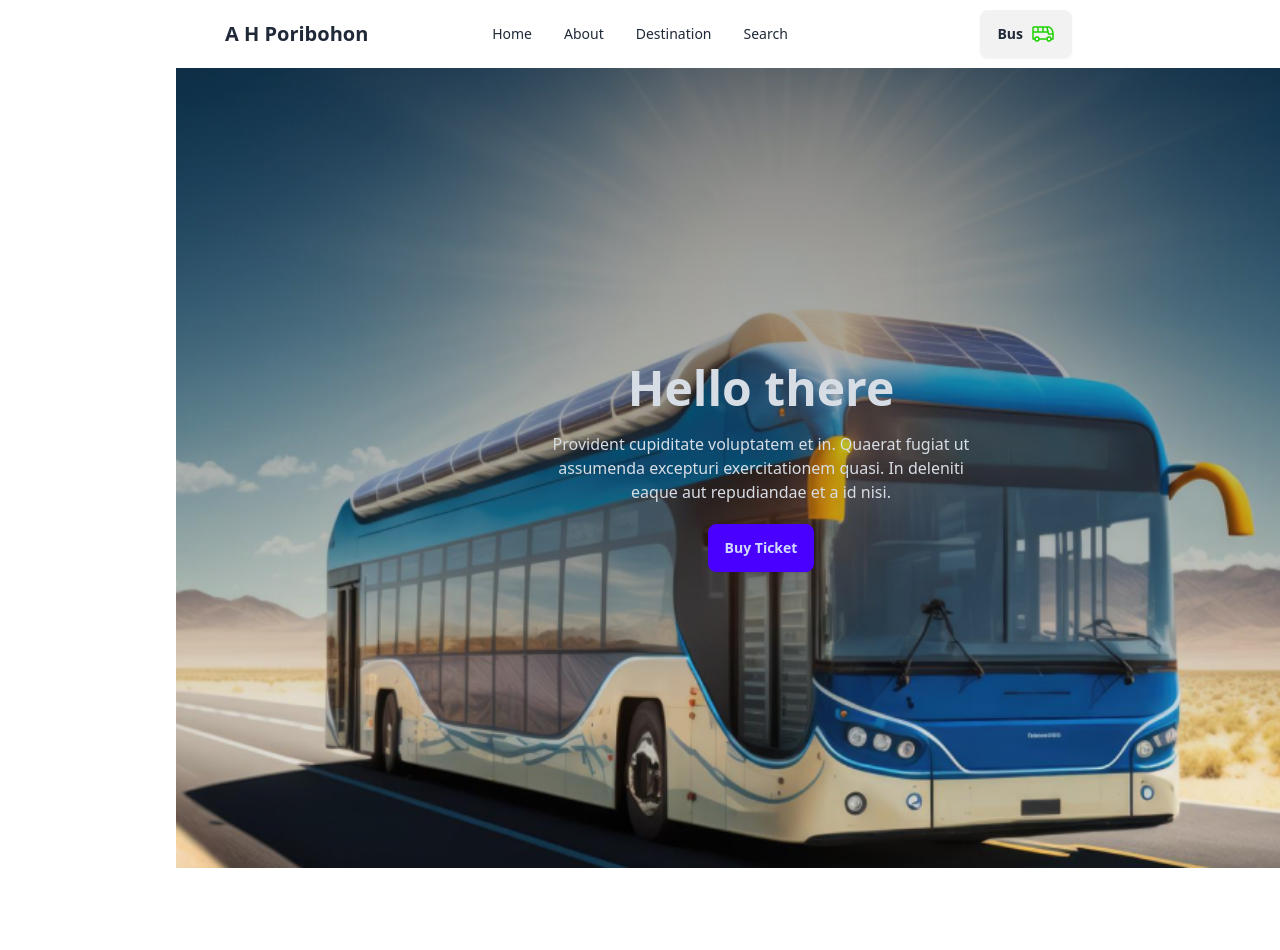
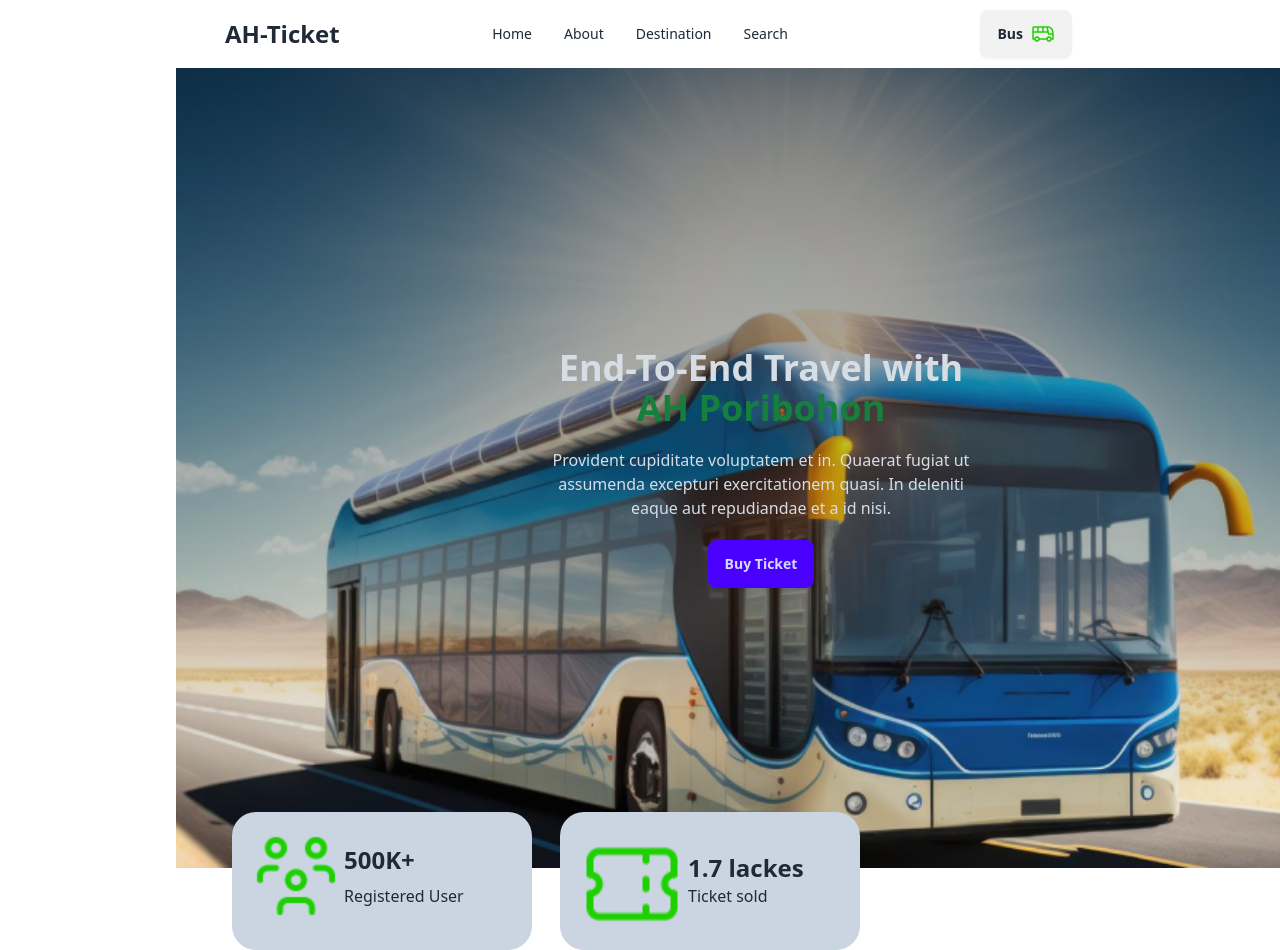
Before and after one commit to AHNAYEEM40/assingment-5-Poribohon-, a plain HTML site: page index.html in a window 1280 px wide. Shown: the top 950 px of the page. Before the commit the page ends 868 px from the top, so only its background shows below. Drawn offline with nearby package versions, Linux system fonts and the light colour scheme.

Commit message:
banner section complete

```diff
--- a/index.html
+++ b/index.html
@@ -21,7 +21,7 @@
 
                 </ul>
               </div>
-              <a class="btn btn-ghost text-xl">A H Poribohon</a>
+              <a class="btn btn-ghost text-2xl">AH-Ticket</a>
             </div>
             <div class="navbar-center hidden lg:flex">
               <ul class="menu menu-horizontal px-1">
@@ -32,7 +32,7 @@
               </ul>
             </div>
             <div class="navbar-end">
-              <a class="btn">Bus   <img src="images/bus-icon.png" alt=""> </a>
+              <a class="btn">Bus<img src="images/bus-icon.png" alt=""> </a>
 
             </div>
           </div>
@@ -42,12 +42,33 @@
           <div class="hero min-h-screen w-[1170px] rounded-2xlJ " style="background-image: url(./images/banner.png);">
             <div class="hero-content text-center text-neutral-content">
               <div class="max-w-md">
-                <h1 class="mb-5 text-5xl font-bold">Hello there</h1>
+                <h1 class="mb-5 text-4xl font-bold">End-To-End Travel with <span class="text-green-700">AH Poribohon</span></h1>
                 <p class="mb-5">Provident cupiditate voluptatem et in. Quaerat fugiat ut assumenda excepturi exercitationem quasi. In deleniti eaque aut repudiandae et a id nisi.</p>
                 <button class="btn btn-primary">Buy Ticket</button>
               </div>
             </div>
           </div>
+<div>
+  <div class="px-14 -mt-14 ">
+    <div class="absolute  w-[300px] h-[138px] bg-slate-300 flex rounded-3xl">
+      <img class="h-24 w-24 mt-4 ml-4" src="images/people.png" alt="" srcset="">
+     <div>
+      <h2 class="text-2xl font-bold mb-2 pt-8"> 500K+</h2>
+      <p>Registered User</p>
+     </div>
+    </div>
+  </div>
+<div class="px-96 -mt-14">
+  <div class="flex bg-slate-300 w-[300px] h-[138px] rounded-3xl ">
+    <img class="h-28 w-28 mt-4 ml-4" src="images/ticket-cupon.png" alt="" srcset="">
+    <div class="mt-10">
+      <h2 class="text-2xl font-bold">1.7 lackes</h2>
+      <p>Ticket sold</p>
+    </div>
+   </div>
+</div>
+</div>
+
         </section>
     </main>
 </body>
```
